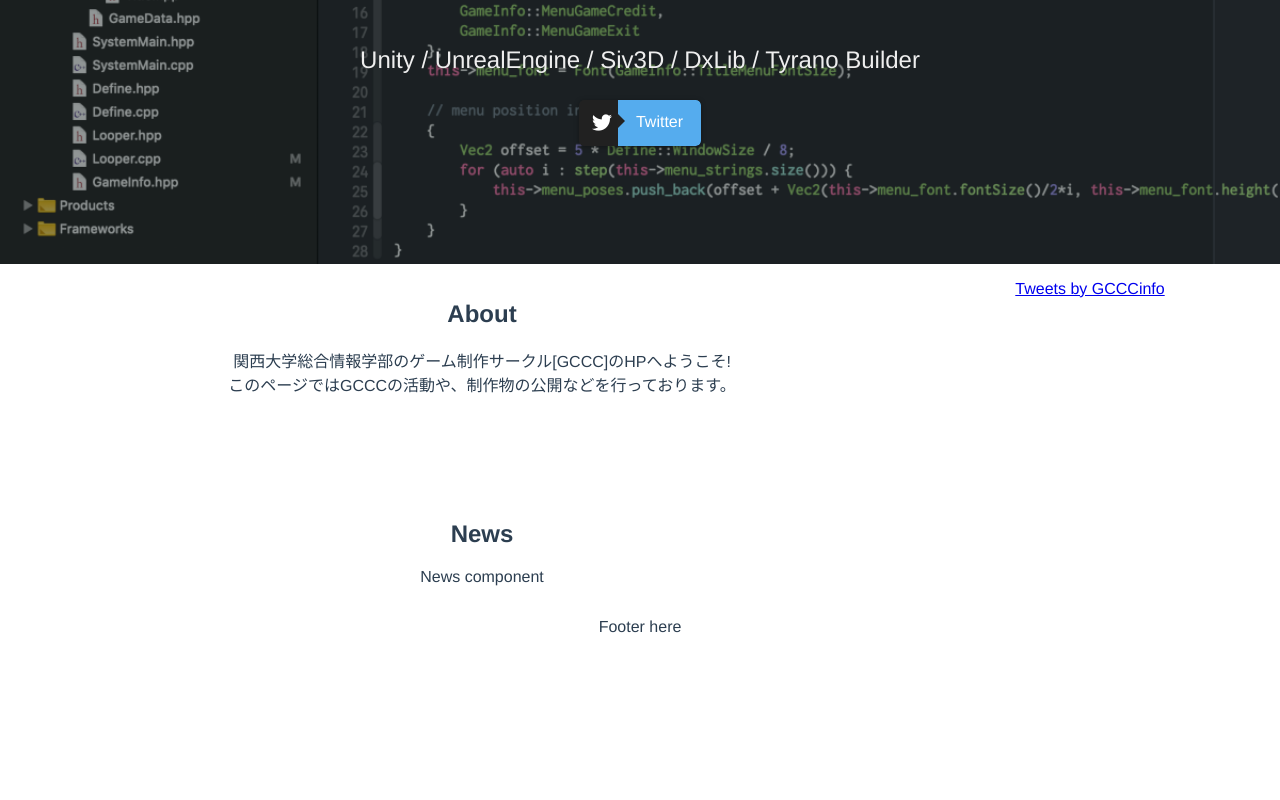
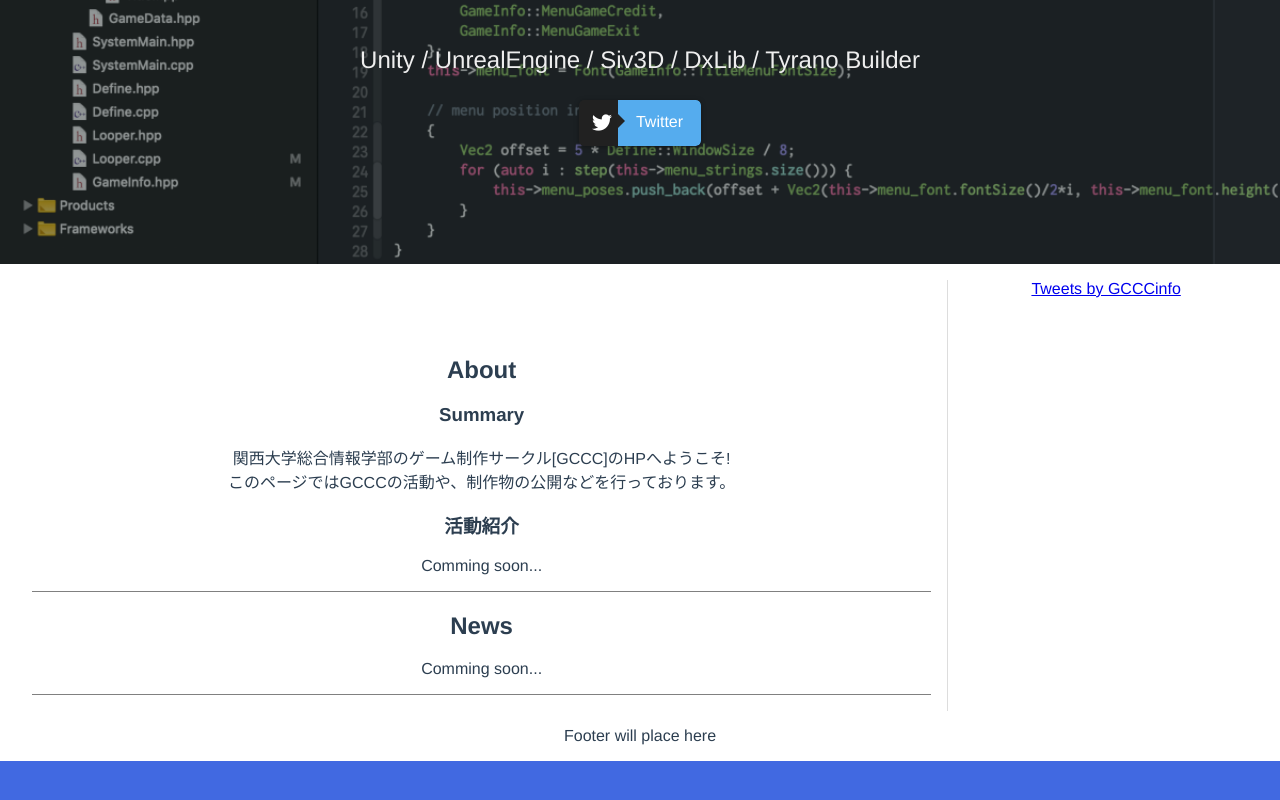
Before and after one commit to kutc-gccc/kutc-gccc.github.io, a Vue app in the folder gccc-site/: page / in a window 1280 px wide. Shown: the part 376-1176 px from the top of the page. Before the commit the page ends 1028 px from the top, so only its background shows below. Built offline with nearby package versions, Linux system fonts and the light colour scheme.

Commit message:
U: fix for desktop

```diff
--- a/gccc-site/src/components/Footer.vue
+++ b/gccc-site/src/components/Footer.vue
@@ -1,6 +1,10 @@
 <template>
   <footer>
-    <p>Footer here</p>
+    <main>
+      <p>Footer will place here</p>
+    </main>
+    <section id="bottom-nav">
+    </section>
   </footer>
 </template>
 
@@ -13,4 +17,9 @@
 
 
 <style scope>
+#bottom-nav {
+  height: 5vh;
+  width: 100%;
+  background-color:royalblue;
+}
 </style>
--- a/gccc-site/src/components/Header.vue
+++ b/gccc-site/src/components/Header.vue
@@ -6,8 +6,8 @@
       </section>
       <section class="links">
         <a href="#">Home</a>
-        <a href="#">About</a>
-        <a href="#">News</a>
+        <a href="#about">About</a>
+        <a href="#news">News</a>
       </section>
     </section>
     <main>
@@ -52,12 +52,13 @@
   align-items: center;
   justify-content: space-between;
   position: fixed;
+  height: 6vh;
   width: 100%;
 }
 
 h2 {
   color: #eef;
-  font-size: 48px;
+  font-size: 44px;
   padding: 0;
   margin: 0 24px;
 }
--- a/gccc-site/src/components/MainContent.vue
+++ b/gccc-site/src/components/MainContent.vue
@@ -33,15 +33,19 @@
   display: flex;
   flex-direction: row;
   justify-content: space-between;
-  margin: 16px 32px;
+  margin: 1em 1em;
 }
 
 #main-content .left-container {
   width: 75%;
+  border-right: solid thin #ddd;
+  padding: 1em;
+
 }
 
 #main-content .right-container {
   width: 25%;
   padding: 0 8px;
 }
+
 </style>
--- a/gccc-site/src/components/button/Button.vue
+++ b/gccc-site/src/components/button/Button.vue
@@ -1,5 +1,5 @@
 <template>
-  <a class="btn btn-icon btn-twitter" href="https://twitter.com/gcccinfo">
+  <a class="btn btn-icon btn-twitter" href="https://twitter.com/gcccinfo" target="_blank">
     <i class="fab fa-twitter"></i>
     <span>Twitter</span>
   </a>
--- a/gccc-site/src/components/maincontents/About.vue
+++ b/gccc-site/src/components/maincontents/About.vue
@@ -1,9 +1,12 @@
 <template>
   <section id="about">
     <h2>About</h2>
+    <h3>Summary</h3>
     <p>関西大学総合情報学部のゲーム制作サークル[GCCC]のHPへようこそ!
       <br>このページではGCCCの活動や、制作物の公開などを行っております。
     </p>
+    <h3>活動紹介</h3>
+    <p>Comming soon...</p>
   </section>
 </template>
 
@@ -16,6 +19,7 @@
 
 <style scope>
 #about {
-  height: 25vh;
+  padding-top: 5vh;
+  border-bottom: solid thin gray;
 }
 </style>
--- a/gccc-site/src/components/maincontents/News.vue
+++ b/gccc-site/src/components/maincontents/News.vue
@@ -1,7 +1,7 @@
 <template>
   <section id="news">
     <h2>News</h2>
-    <p>News component</p>
+    <p>Comming soon...</p>
   </section>
 </template>
 
@@ -13,4 +13,7 @@
 </script>
 
 <style scope>
+#news {
+  border-bottom: solid thin gray;
+}
 </style>
```
